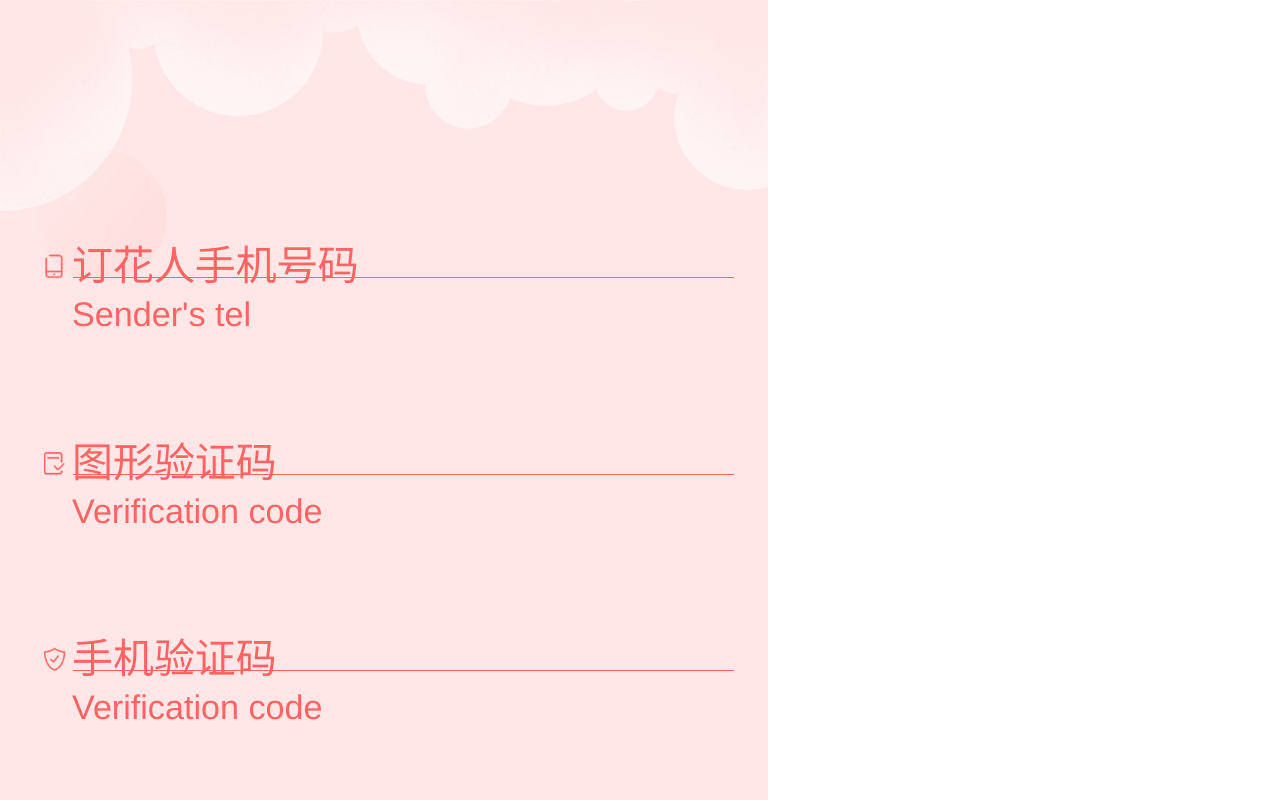
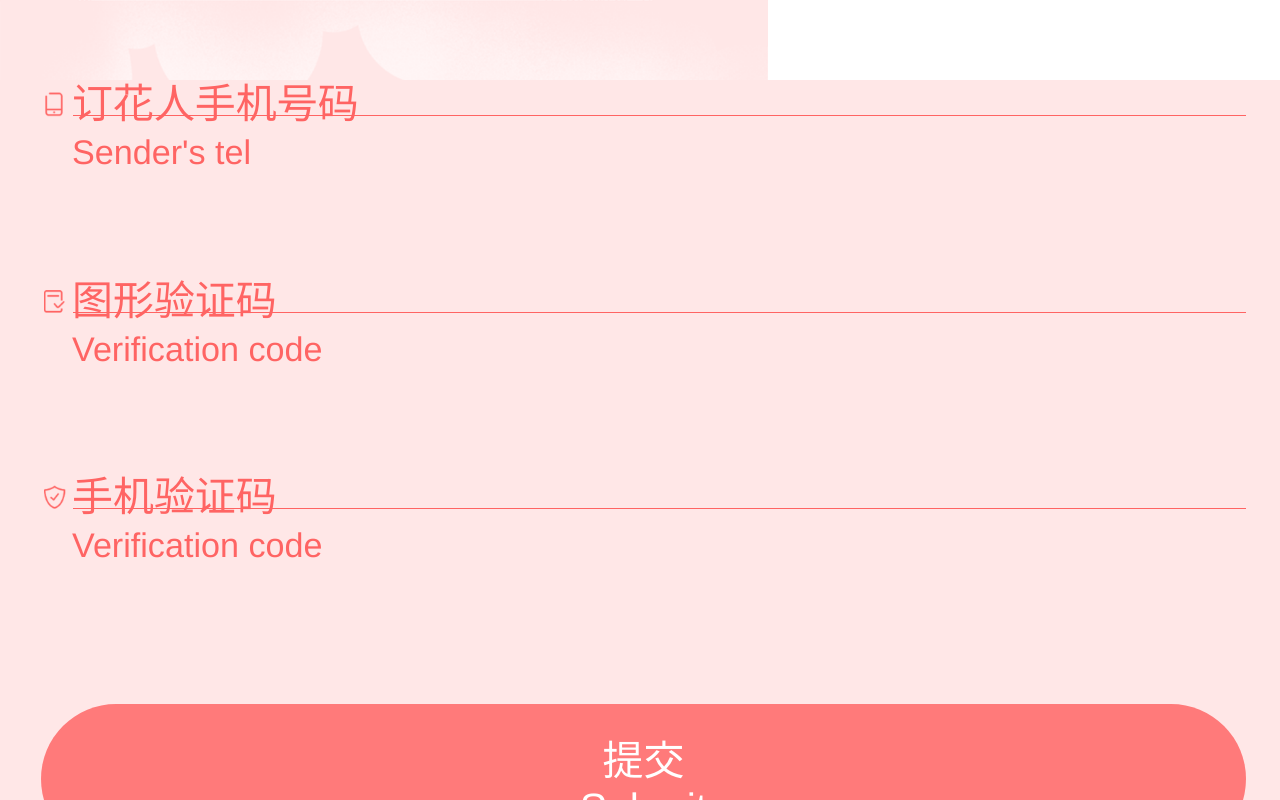
Before and after one commit to lemonpigpig/plant, a Vue app: page /#/login/1 in a window 1280 px wide. Shown: the top 800 px of the page. Built offline with nearby package versions, Linux system fonts and the light colour scheme.

Commit message:
解决input键盘弹出遮盖输入框

```diff
--- a/src/pages/Login.vue
+++ b/src/pages/Login.vue
@@ -1,7 +1,8 @@
 <template>
   <div class="login" :style="{minHeight: minHeight}">
     <div class="layout-top">
-      <img src="../assets/images/layout/layout-top.png" alt="">
+    </div>
+    <div class="flex-content">
     </div>
     <div class="form-lists">
       <div class="form-item">
@@ -58,20 +59,7 @@
         </span>
       </div>
     </div>
-    <!-- <div class="layout-bottom">
-      <div class="ercode">
-        <div class="ercode-img">
-           <div class="layout-flower">
-            <img src="../assets/images/login/flower.png" alt="">
-          </div>
-          <div class="layout-flower_picker">
-            <img src="../assets/images/login/flower-picker.png" alt="">
-          </div>
-        </div>
-      </div>
-    </div> -->
     <div class="layout-bottom_bg">
-      <img src="../assets/images/layout/layout-bottom.png" alt="">
     </div>
   </div>
 </template>
@@ -120,8 +108,15 @@ export default {
   flex-shrink: none;
   font-size: 0.48rem;
   display: flex;
+  .flex-content {
+    flex: 1;
+    background:#FFE7E7;
+  }
   .layout-top {
     width: 100%;
+    height: 2.8rem;
+    background: url('../assets/images/layout/layout-top.png') no-repeat;
+    background-size: 100%;
   }
   .ercode {
     width: 100%;
@@ -140,7 +135,7 @@ export default {
     width: 100%;
     height: 0.88rem;
     text-align: center;
-    margin-top: 1rem;
+    margin-top: 1.2rem;
     background: #FF7A7A;
     border-radius: 0.44rem;
     display: flex;
@@ -150,29 +145,11 @@ export default {
     padding: 0.2rem 0 0.2rem 0;
     box-sizing: border-box;
   }
-  .layout-bottom {
-    position: absolute;
-    width: 100%;
-    bottom: 150px;
-    .layout-flower {
-      width: 50px;
-      height: 60px;
-      position: absolute;
-      left: -38px;
-      top: -38px;
-    }
-    .layout-flower_picker {
-      position: absolute;
-      width: 19px;
-      height: 24px;
-      right: -38px;
-      bottom: 0px;
-    }
-  }
   .layout-bottom_bg {
-    // width: 100%;
     height: 100%;
-    flex: 1;
+    height: 6.24rem;
+    background: url('../assets/images/layout/layout-bottom1.png') no-repeat;
+    background-size: 100%;
   }
   img {
     width: 100%;
@@ -181,12 +158,13 @@ export default {
   }
 
   .form-lists {
+    top: 80px;
     padding: 0px 34px 0 41px;
     box-sizing: border-box;
     font-size: 0.24rem;
-    position: relative;
-    // flex: 1;
-    margin-top: -64px;
+    position: absolute;
+    width: 100%;
+    background: #FFE7E7;
     .form-item {
       display: flex;
       align-items: center;
```
Also changed, not shown: src/assets/images/layout/layout-bottom1.png (added).
